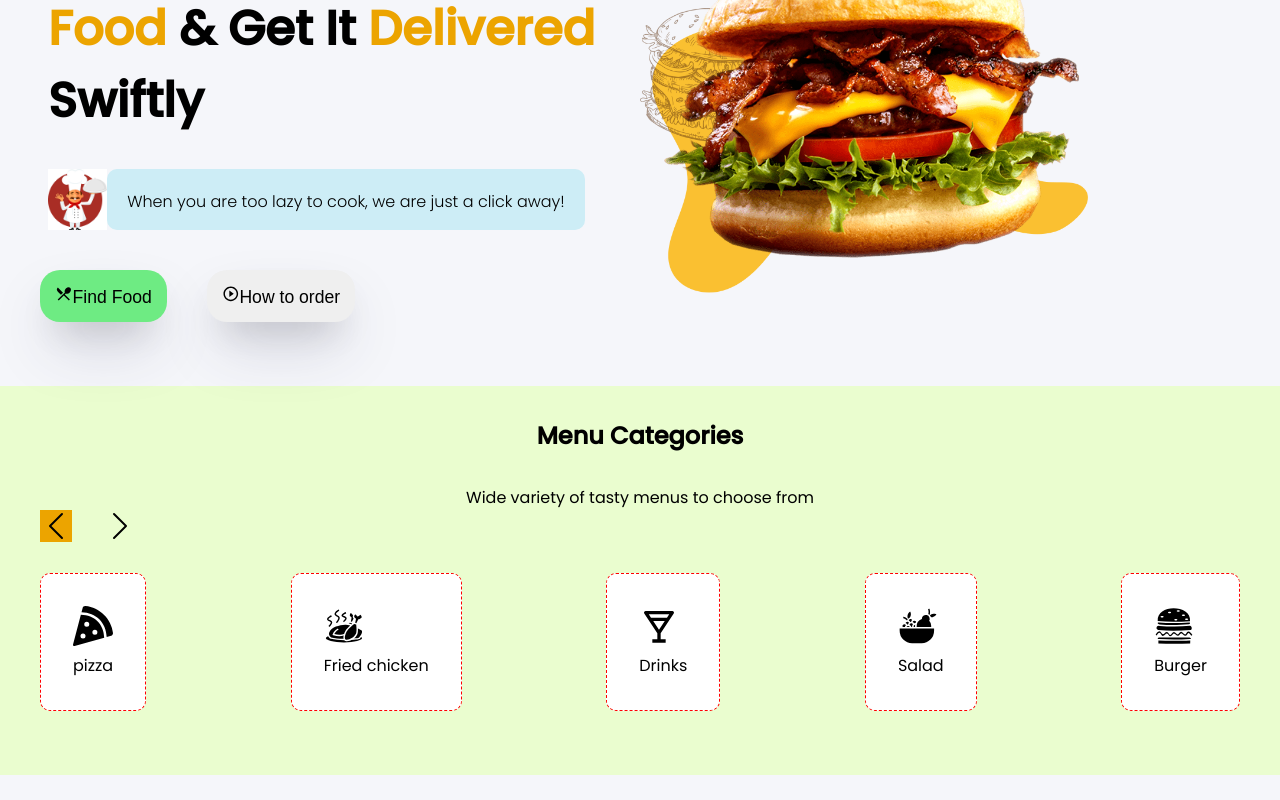
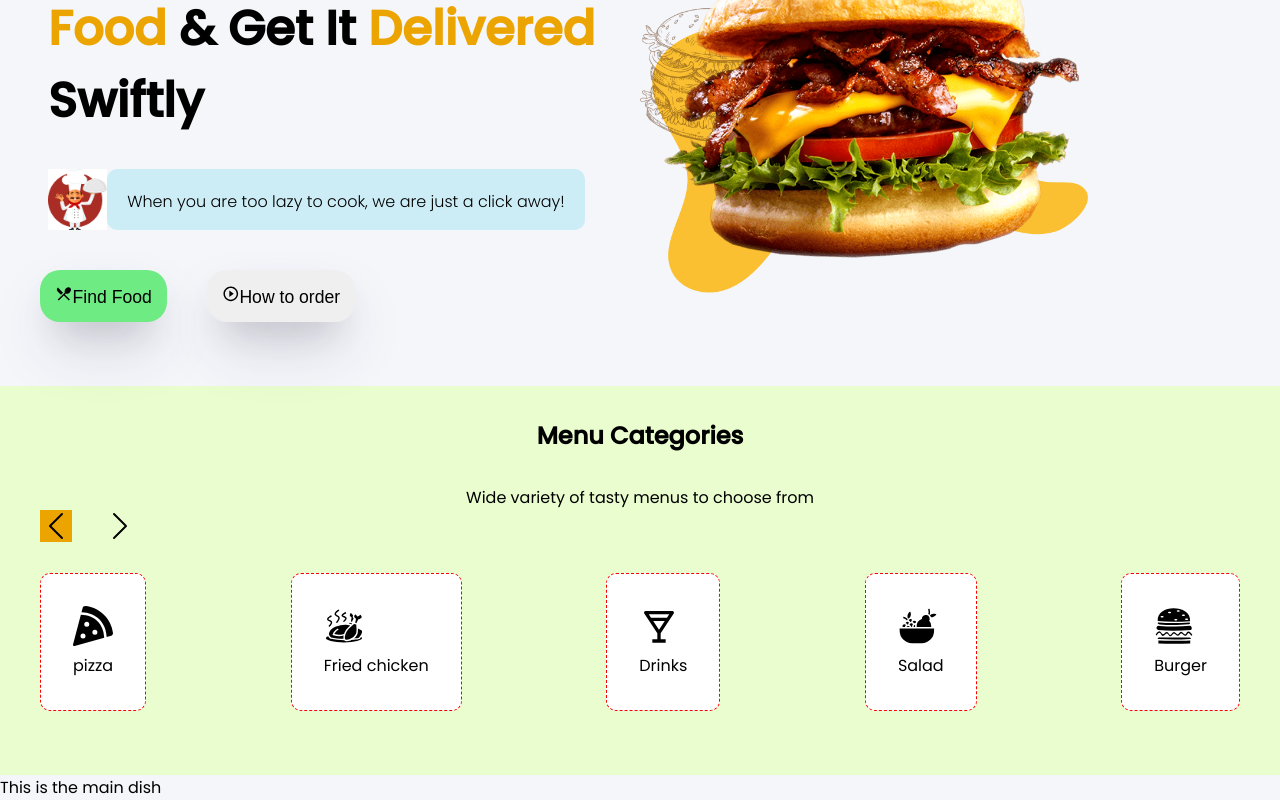
Before and after one commit to emmanuelkumah/foodily, a React (Create React App) app: page / in a window 1280 px wide. Shown: the part 199-999 px from the top of the page. Before the commit the page ends 974 px from the top, so only its background shows below. Built offline with nearby package versions, Linux system fonts and the light colour scheme.

Commit message:
Add menu dish component to MenuDish.js

```diff
--- a/src/App.js
+++ b/src/App.js
@@ -1,6 +1,7 @@
 import React from "react";
 import Hero from "./Components/Hero/Hero";
 import MenuCat from "./Components/MenuCat/MenuCat";
+import MenuDish from "./Components/MenuDishes/MenuDish";
 import NavBar from "./Components/NavBar/NavBar";
 function App() {
   return (
@@ -11,6 +12,7 @@ function App() {
       <main>
         <Hero />
         <MenuCat />
+        <MenuDish />
       </main>
     </>
   );
--- /dev/null
+++ b/src/Components/MenuDishes/MenuDish.js
@@ -0,0 +1,7 @@
+import React from "react";
+
+function MenuDish() {
+  return <div>This is the main dish</div>;
+}
+
+export default MenuDish;
```
Also changed, not shown: src/Components/MenuDishes/MenuDish.module.css (added).
